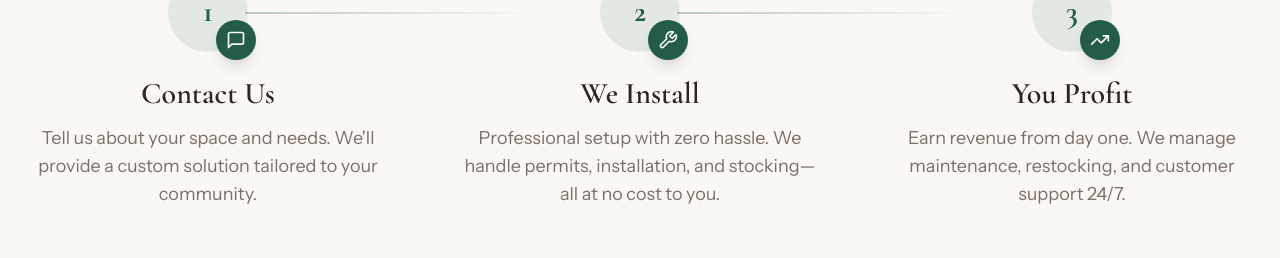
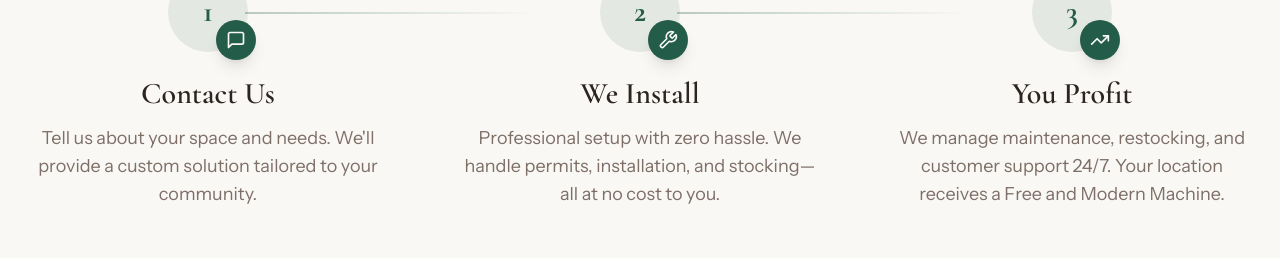
Before and after one commit to devs-10pt/Jaxvendingsolutions.com, a React (Vite) app in the folder webapp/: page / in a window 1280 px wide. Shown: the part 1178-1436 px from the top of the page. Built offline with nearby package versions, Linux system fonts and the light colour scheme.

Commit message:
Under You Profit. change it to say  "We manage maintenance, restocking, and customer support 24/7. Your location receives a Free and Modern Machine:

```diff
--- a/webapp/src/components/sections/Process.tsx
+++ b/webapp/src/components/sections/Process.tsx
@@ -95,7 +95,7 @@ export const Process = () => {
             number={3}
             icon={<TrendingUp className="w-5 h-5" />}
             title="You Profit"
-            description="Earn revenue from day one. We manage maintenance, restocking, and customer support 24/7."
+            description="We manage maintenance, restocking, and customer support 24/7. Your location receives a Free and Modern Machine."
             index={2}
           />
         </div>
```
Also changed, not shown: 1 other file (tests, documents, lock files or other folders).
